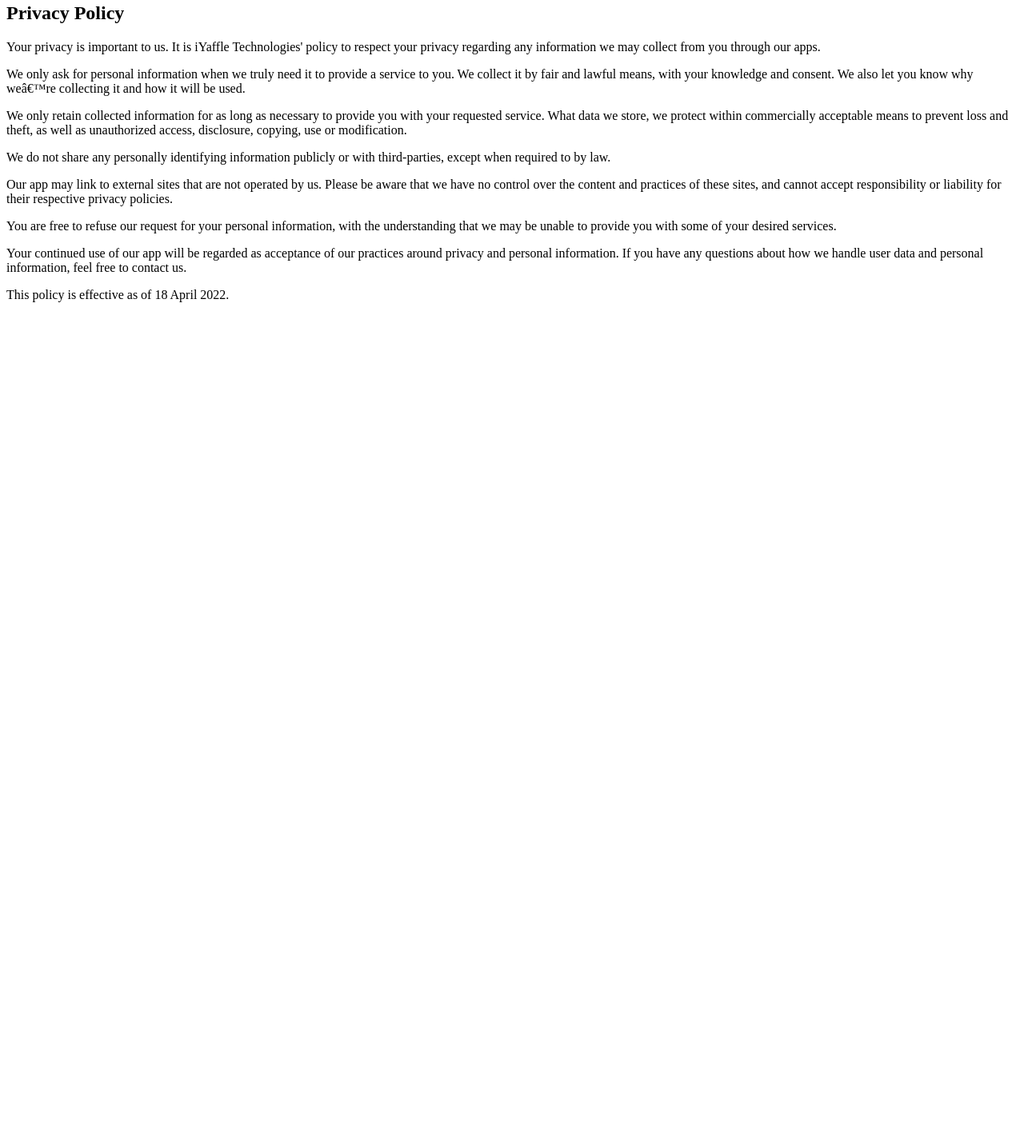
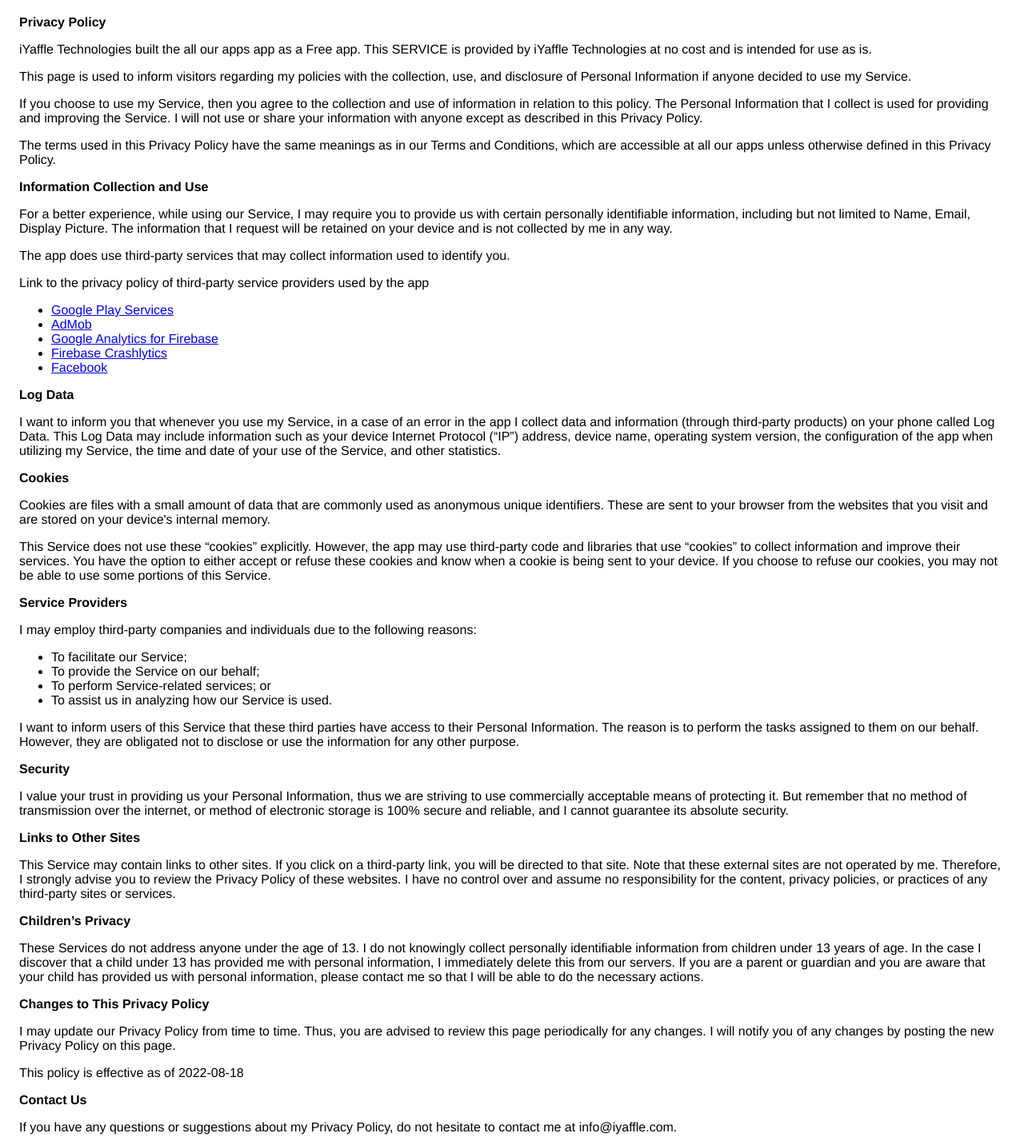
Before and after one commit to iYaffle/iyaffle.github.io, a plain HTML site: page privacy.html in a window 1280 px wide. Shown: the part 5-1427 px from the top of the page at 80% size. Before the commit the page ends 800 px from the top, so only its background shows below. Drawn offline with Linux system fonts and the light colour scheme.

Commit message:
update privacy and terms

```diff
--- a/privacy.html
+++ b/privacy.html
@@ -1,20 +1,190 @@
+<!DOCTYPE html>
 <html>
 
-<h2>Privacy Policy</h2>
+<head>
+  <meta charset='utf-8'>
+  <meta name='viewport' content='width=device-width'>
+  <title>Privacy Policy</title>
+  <style>
+    body {
+      font-family: 'Helvetica Neue', Helvetica, Arial, sans-serif;
+      padding: 1em;
+    }
+  </style>
+</head>
 
-<p>Your privacy is important to us. It is iYaffle Technologies' policy to respect your privacy regarding any information we may collect from you through our apps.</p>
+<body>
+  <strong>Privacy Policy</strong>
+  <p>
+    iYaffle Technologies built the all our apps app as
+    a Free app. This SERVICE is provided by
+    iYaffle Technologies at no cost and is intended for use as
+    is.
+  </p>
+  <p>
+    This page is used to inform visitors regarding my
+    policies with the collection, use, and disclosure of Personal
+    Information if anyone decided to use my Service.
+  </p>
+  <p>
+    If you choose to use my Service, then you agree to
+    the collection and use of information in relation to this
+    policy. The Personal Information that I collect is
+    used for providing and improving the Service. I will not use or share your information with
+    anyone except as described in this Privacy Policy.
+  </p>
+  <p>
+    The terms used in this Privacy Policy have the same meanings
+    as in our Terms and Conditions, which are accessible at
+    all our apps unless otherwise defined in this Privacy Policy.
+  </p>
+  <p><strong>Information Collection and Use</strong></p>
+  <p>
+    For a better experience, while using our Service, I
+    may require you to provide us with certain personally
+    identifiable information, including but not limited to Name, Email, Display Picture. The information that
+    I request will be retained on your device and is not collected by me in any way.
+  </p>
+  <div>
+    <p>
+      The app does use third-party services that may collect
+      information used to identify you.
+    </p>
+    <p>
+      Link to the privacy policy of third-party service providers used
+      by the app
+    </p>
+    <ul>
+      <li><a href="https://www.google.com/policies/privacy/" target="_blank" rel="noopener noreferrer">Google Play
+          Services</a></li>
+      <li><a href="https://support.google.com/admob/answer/6128543?hl=en" target="_blank"
+          rel="noopener noreferrer">AdMob</a></li>
+      <li><a href="https://firebase.google.com/policies/analytics" target="_blank" rel="noopener noreferrer">Google
+          Analytics for Firebase</a></li>
+      <li><a href="https://firebase.google.com/support/privacy/" target="_blank" rel="noopener noreferrer">Firebase
+          Crashlytics</a></li>
+      <li><a href="https://www.facebook.com/about/privacy/update/printable" target="_blank"
+          rel="noopener noreferrer">Facebook</a></li>
+      <!---->
+      <!---->
+      <!---->
+      <!---->
+      <!---->
+      <!---->
+      <!---->
+      <!---->
+      <!---->
+      <!---->
+      <!---->
+      <!---->
+      <!---->
+      <!---->
+      <!---->
+      <!---->
+      <!---->
+      <!---->
+      <!---->
+      <!---->
+      <!---->
+      <!---->
+      <!---->
+    </ul>
+  </div>
+  <p><strong>Log Data</strong></p>
+  <p>
+    I want to inform you that whenever you
+    use my Service, in a case of an error in the app
+    I collect data and information (through third-party
+    products) on your phone called Log Data. This Log Data may
+    include information such as your device Internet Protocol
+    (“IP”) address, device name, operating system version, the
+    configuration of the app when utilizing my Service,
+    the time and date of your use of the Service, and other
+    statistics.
+  </p>
+  <p><strong>Cookies</strong></p>
+  <p>
+    Cookies are files with a small amount of data that are
+    commonly used as anonymous unique identifiers. These are sent
+    to your browser from the websites that you visit and are
+    stored on your device's internal memory.
+  </p>
+  <p>
+    This Service does not use these “cookies” explicitly. However,
+    the app may use third-party code and libraries that use
+    “cookies” to collect information and improve their services.
+    You have the option to either accept or refuse these cookies
+    and know when a cookie is being sent to your device. If you
+    choose to refuse our cookies, you may not be able to use some
+    portions of this Service.
+  </p>
+  <p><strong>Service Providers</strong></p>
+  <p>
+    I may employ third-party companies and
+    individuals due to the following reasons:
+  </p>
+  <ul>
+    <li>To facilitate our Service;</li>
+    <li>To provide the Service on our behalf;</li>
+    <li>To perform Service-related services; or</li>
+    <li>To assist us in analyzing how our Service is used.</li>
+  </ul>
+  <p>
+    I want to inform users of this Service
+    that these third parties have access to their Personal
+    Information. The reason is to perform the tasks assigned to
+    them on our behalf. However, they are obligated not to
+    disclose or use the information for any other purpose.
+  </p>
+  <p><strong>Security</strong></p>
+  <p>
+    I value your trust in providing us your
+    Personal Information, thus we are striving to use commercially
+    acceptable means of protecting it. But remember that no method
+    of transmission over the internet, or method of electronic
+    storage is 100% secure and reliable, and I cannot
+    guarantee its absolute security.
+  </p>
+  <p><strong>Links to Other Sites</strong></p>
+  <p>
+    This Service may contain links to other sites. If you click on
+    a third-party link, you will be directed to that site. Note
+    that these external sites are not operated by me.
+    Therefore, I strongly advise you to review the
+    Privacy Policy of these websites. I have
+    no control over and assume no responsibility for the content,
+    privacy policies, or practices of any third-party sites or
+    services.
+  </p>
+  <p><strong>Children’s Privacy</strong></p>
+  <div>
+    <p>
+      These Services do not address anyone under the age of 13.
+      I do not knowingly collect personally
+      identifiable information from children under 13 years of age. In the case
+      I discover that a child under 13 has provided
+      me with personal information, I immediately
+      delete this from our servers. If you are a parent or guardian
+      and you are aware that your child has provided us with
+      personal information, please contact me so that
+      I will be able to do the necessary actions.
+    </p>
+  </div>
+  <!---->
+  <p><strong>Changes to This Privacy Policy</strong></p>
+  <p>
+    I may update our Privacy Policy from
+    time to time. Thus, you are advised to review this page
+    periodically for any changes. I will
+    notify you of any changes by posting the new Privacy Policy on
+    this page.
+  </p>
+  <p>This policy is effective as of 2022-08-18</p>
+  <p><strong>Contact Us</strong></p>
+  <p>
+    If you have any questions or suggestions about my
+    Privacy Policy, do not hesitate to contact me at info@iyaffle.com.
+  </p>
+</body>
 
-<p>We only ask for personal information when we truly need it to provide a service to you. We collect it by fair and lawful means, with your knowledge and consent. We also let you know why weâ€™re collecting it and how it will be used.</p>
-
-<p>We only retain collected information for as long as necessary to provide you with your requested service. What data we store, we protect within commercially acceptable means to prevent loss and theft, as well as unauthorized access, disclosure, copying, use or modification.</p>
-
-<p>We do not share any personally identifying information publicly or with third-parties, except when required to by law.</p>
-
-<p>Our app may link to external sites that are not operated by us. Please be aware that we have no control over the content and practices of these sites, and cannot accept responsibility or liability for their respective privacy policies.</p>
-
-<p>You are free to refuse our request for your personal information, with the understanding that we may be unable to provide you with some of your desired services.</p>
-
-<p>Your continued use of our app will be regarded as acceptance of our practices around privacy and personal information. If you have any questions about how we handle user data and personal information, feel free to contact us.</p>
-
-<p>This policy is effective as of 18 April 2022.</p>
 </html>
```
Also changed, not shown: index.html (+22 -12 lines), terms.html (added, +175 -0 lines).
